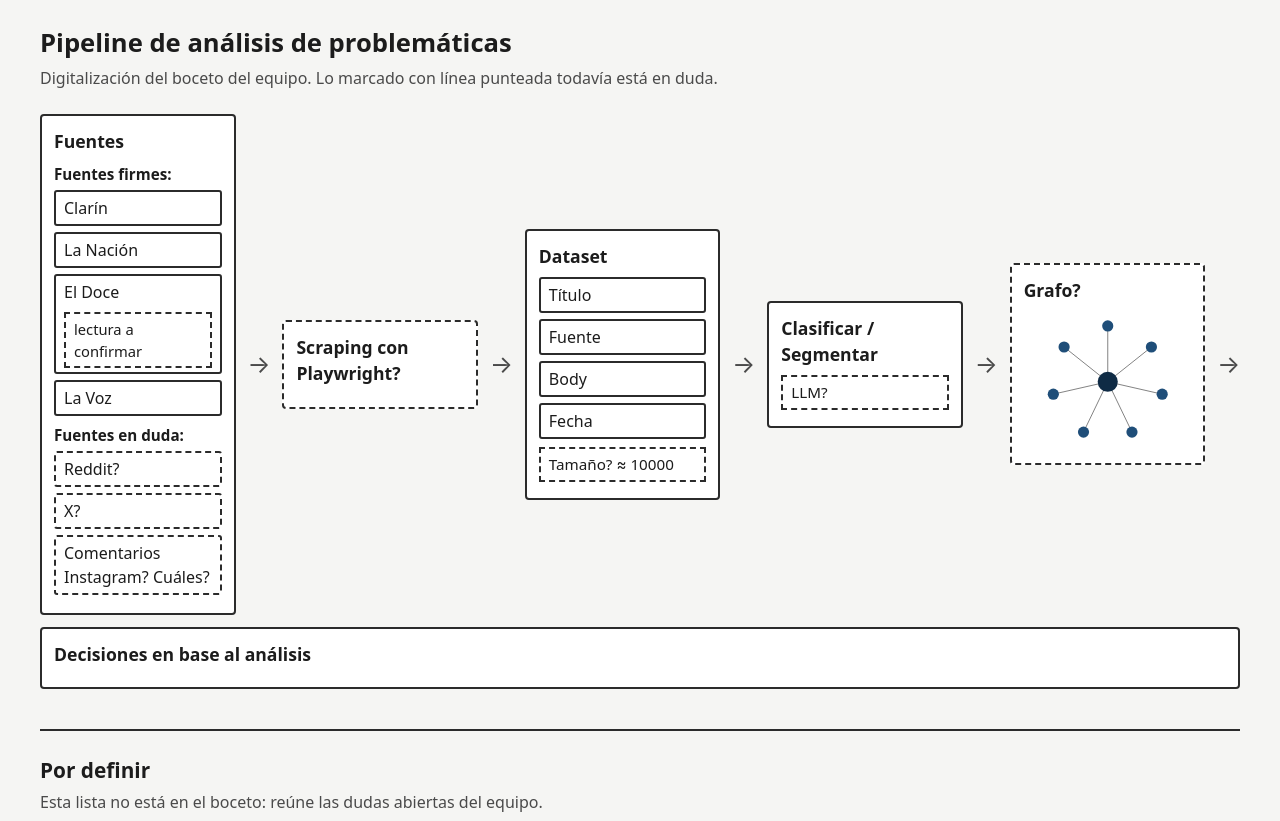
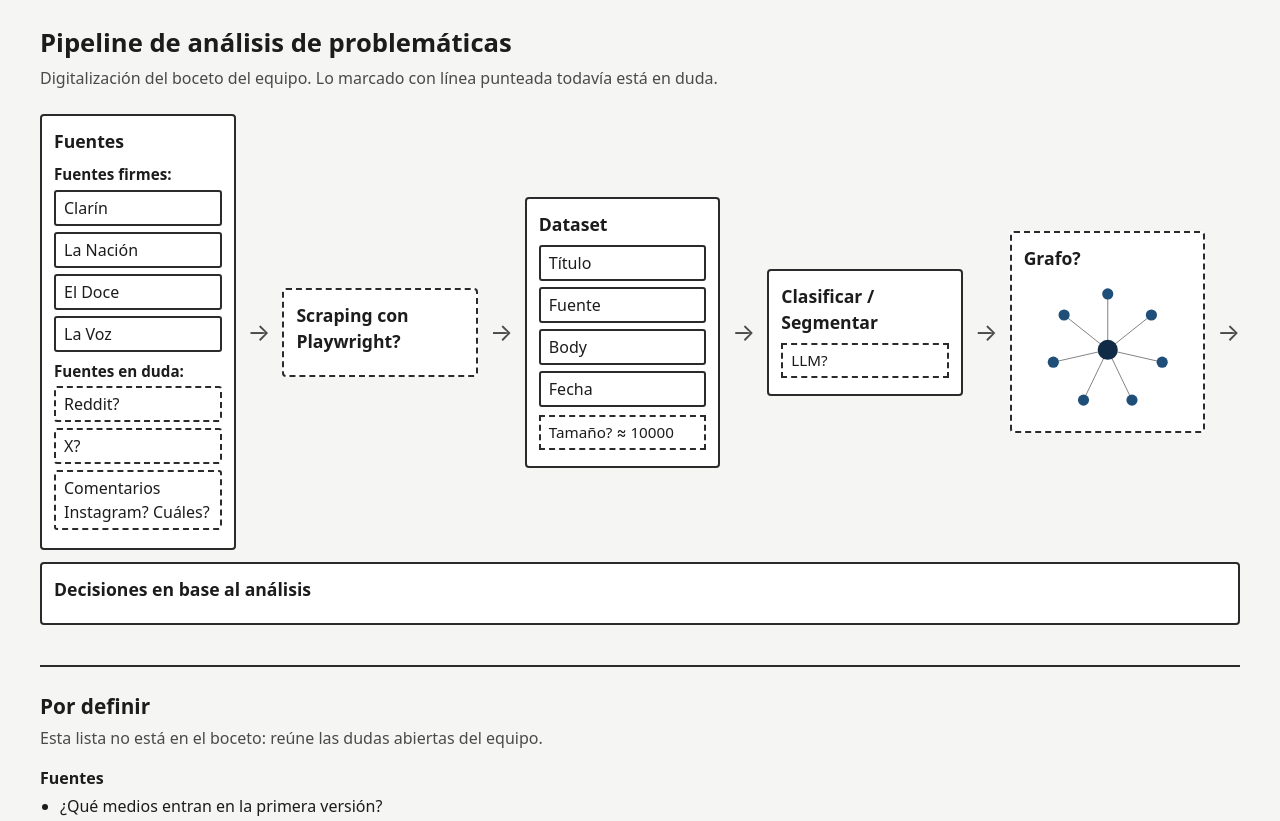
Before and after one commit to NachoSamo/pipeline-decision-data, a plain HTML site: page docs/pipeline-arquitectura.html in a window 1280 px wide. Shown: the top 821 px of the page. Drawn offline with Linux system fonts and the light colour scheme.

Commit message:
Confirmar El Doce como fuente en el boceto
Co-Authored-By: Claude Opus 5.5 <noreply@anthropic.com>

```diff
--- a/docs/pipeline-arquitectura.html
+++ b/docs/pipeline-arquitectura.html
@@ -214,7 +214,7 @@ h1 {
     <ul class="fuentes">
       <li>Clarín</li>
       <li>La Nación</li>
-      <li>El Doce <span class="nota">lectura a confirmar</span></li>
+      <li>El Doce</li>
       <li>La Voz</li>
     </ul>
     <p><strong>Fuentes en duda:</strong></p>
```
